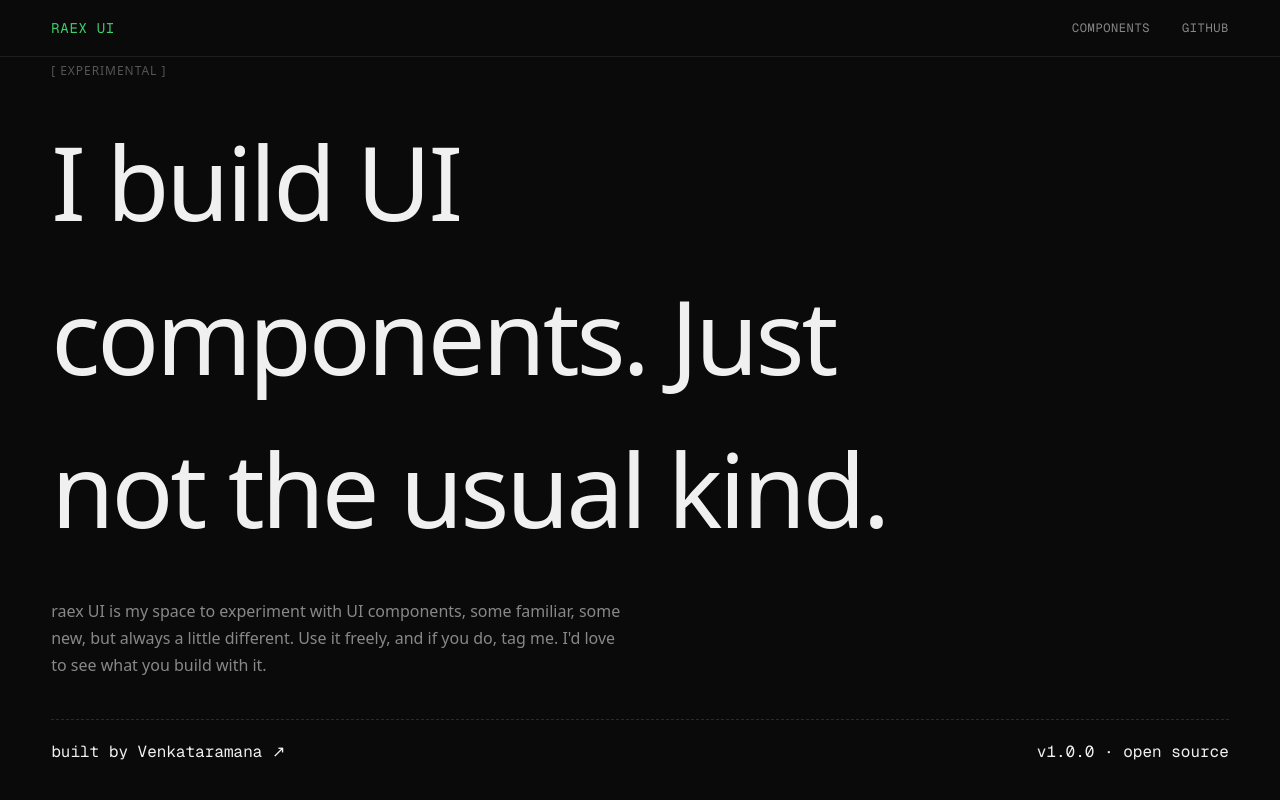
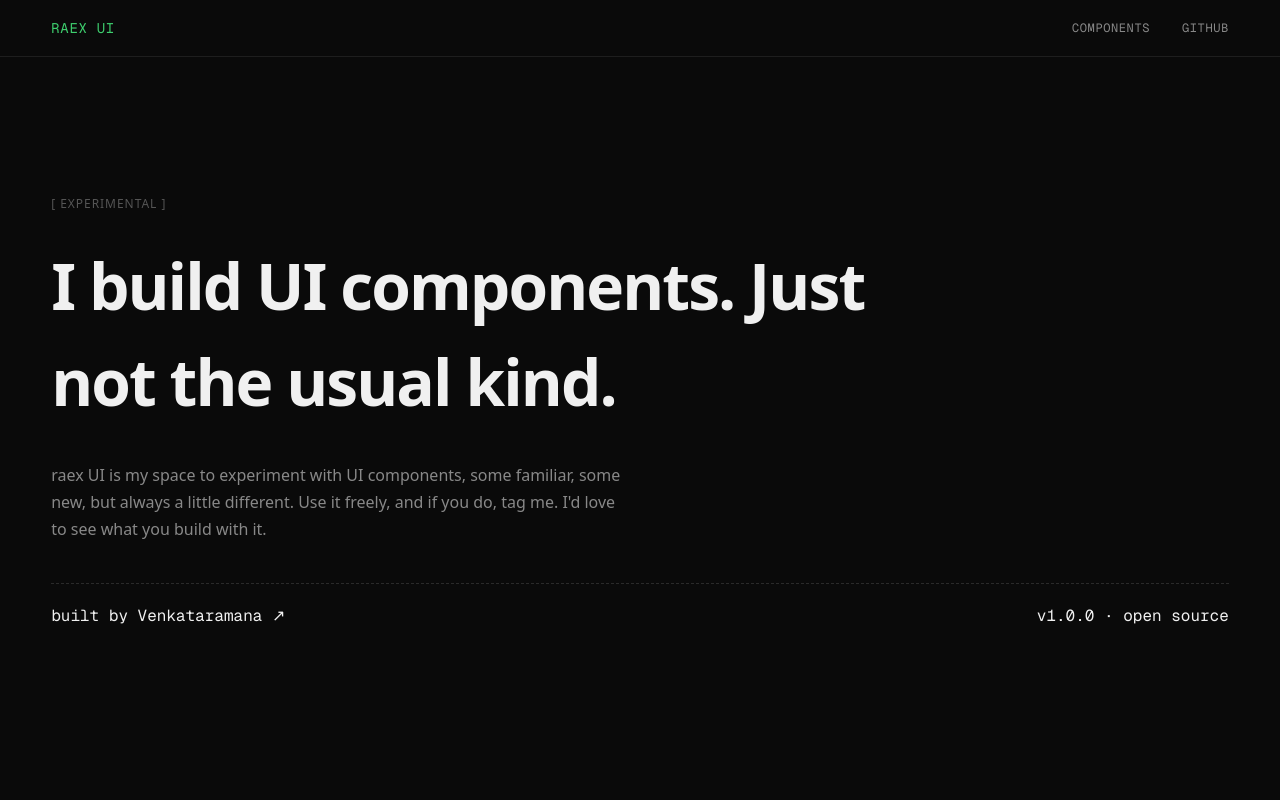
Before and after one commit to raexvk/raex-ui, a Next.js app: page / in a window 1280 px wide. Shown: the top 800 px of the page. Built offline with nearby package versions, Linux system fonts and the light colour scheme.

Commit message:
Reduce hero headline size ~35% and increase font weight
Co-Authored-By: Claude Opus 4.6 <noreply@anthropic.com>

```diff
--- a/src/app/globals.css
+++ b/src/app/globals.css
@@ -25,7 +25,7 @@
   --accent-amber: #fbbf24;
 
   /* typography scale */
-  --text-hero: clamp(3.5rem, 8vw, 7rem);
+  --text-hero: clamp(2.25rem, 5vw, 4.5rem);
   --text-xl: clamp(2rem, 4vw, 3.5rem);
   --text-lg: 1.5rem;
   --text-base: 1rem;
--- a/src/app/page.tsx
+++ b/src/app/page.tsx
@@ -59,7 +59,7 @@ export default function Home() {
 
         <Reveal delay={200}>
           <h1
-            className="font-light tracking-[-0.03em] mt-6 mb-8 max-w-[900px]"
+            className="font-semibold tracking-[-0.03em] mt-6 mb-8 max-w-[900px]"
             style={{ fontSize: "var(--text-hero)" }}
           >
             I build UI components. Just not the usual kind.
```
